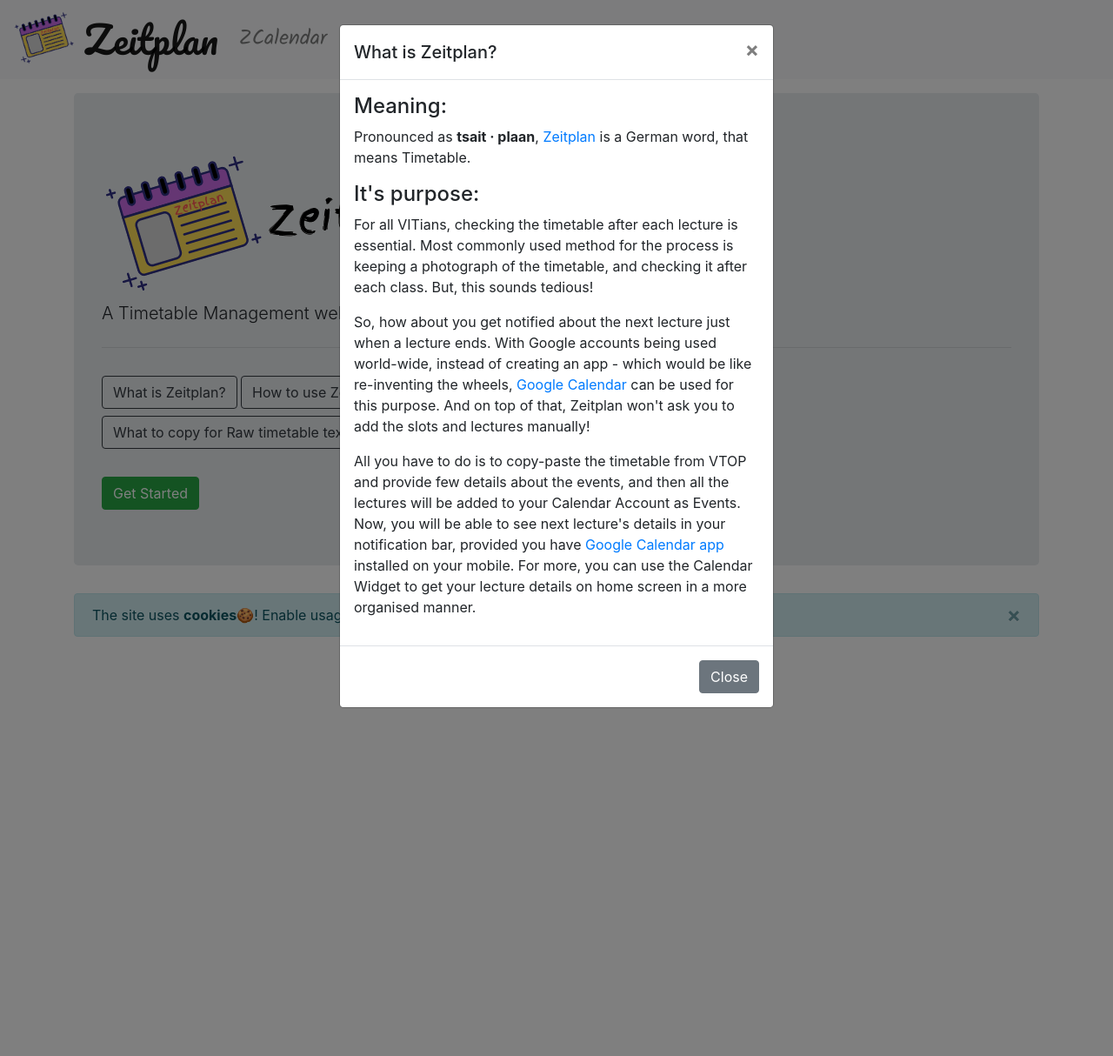
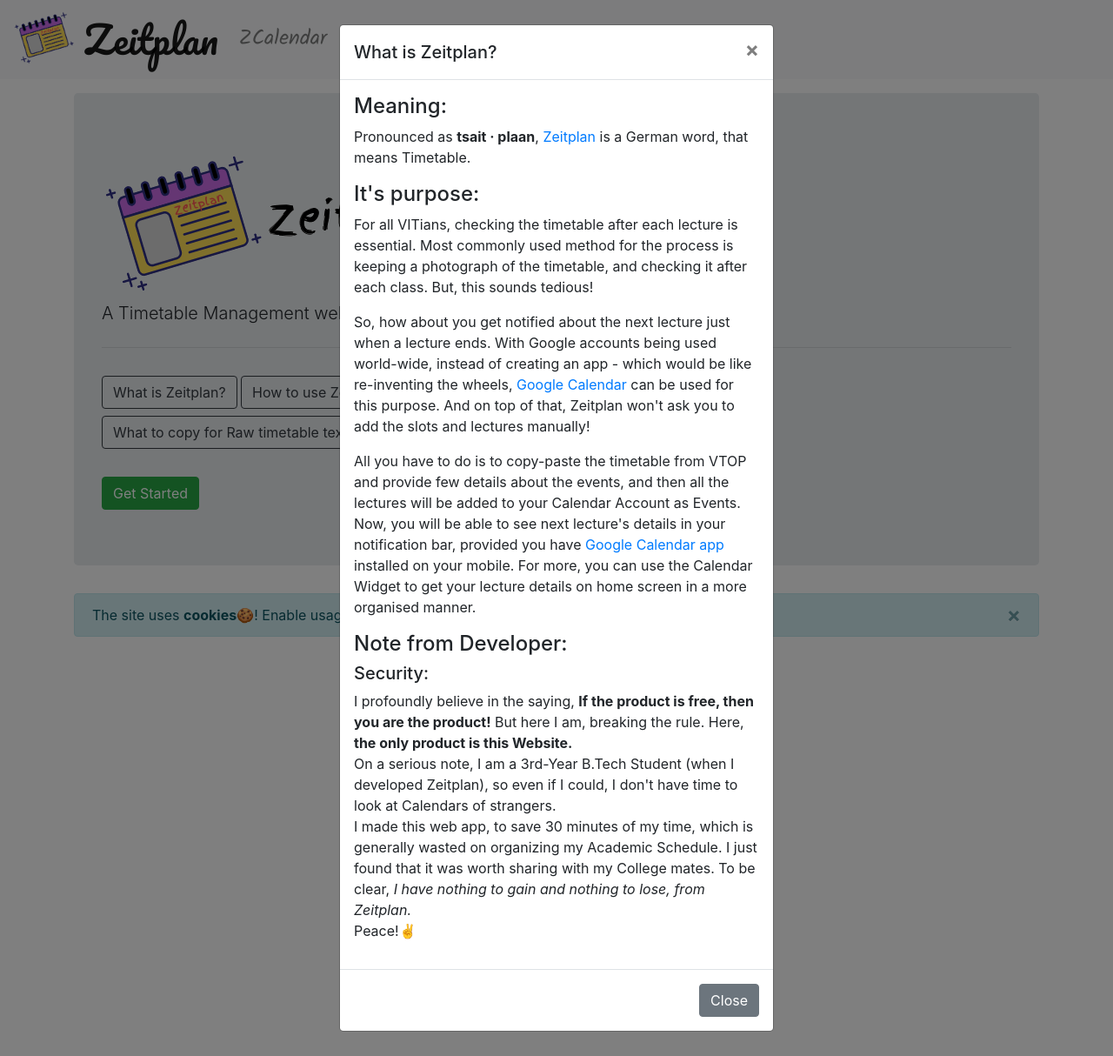
Before and after one commit to RAvengineer/Zeitplan, a Flask app: page / in a window 1280 px wide, after a click on "What is Zeitplan?". Shown: the whole page at 87% size. Run offline with Flask 2, Linux system fonts and the light colour scheme; some libraries are stand-ins or nearby versions.

Commit message:
home.html: Add Note from Developer

```diff
--- a/Zeitplan/templates/home.html
+++ b/Zeitplan/templates/home.html
@@ -40,6 +40,17 @@
                             All you have to do is to copy-paste the timetable from VTOP and provide few details about the events, and then all the lectures will be added to your Calendar Account as Events.
                             Now, you will be able to see next lecture's details in your notification bar, provided you have <a href="https://play.google.com/store/apps/details?id=com.google.android.calendar" target="_blank">Google Calendar app</a> installed on your mobile.
                             For more, you can use the Calendar Widget to get your lecture details on home screen in a more organised manner.
+                        </p>
+                        <h4>Note from Developer:</h4>
+                        <h5>Security:</h5>
+                        <p>
+                            I profoundly believe in the saying, <b>If the product is free, then you are the product!</b>
+                            But here I am, breaking the rule. Here, <b>the only product is this Website.</b> <br>
+                            On a serious note, I am a 3rd-Year B.Tech Student (when I developed Zeitplan), so even if I could, I don't have time to look at Calendars of strangers.<br>
+                            I made this web app, to save 30 minutes of my time, which is generally wasted on organizing my Academic Schedule.
+                            I just found that it was worth sharing with my College mates.
+                            To be clear, <i>I have nothing to gain and nothing to lose, from Zeitplan.</i> <br>
+                            Peace!✌️
                         </p>
                     </div>
                     <div class="modal-footer">
```
